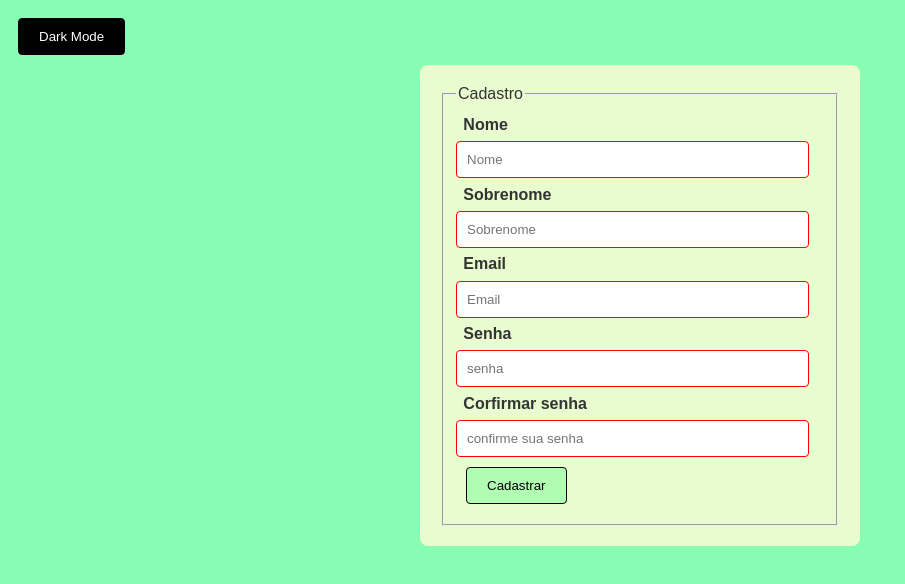
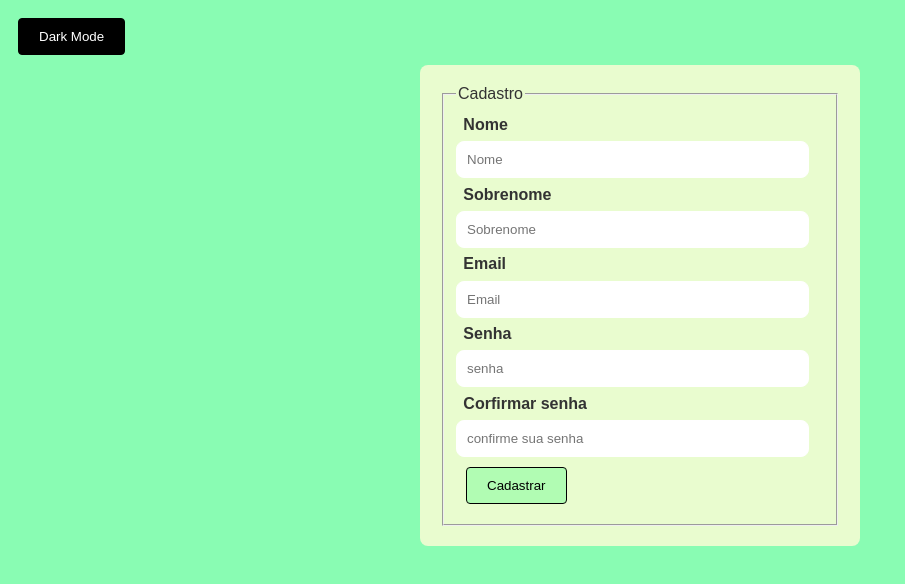
Before and after one commit to Edurb23/JARVIS-CP3, a plain HTML site: page index.html in a window 1280 px wide. Shown: the whole page, without its empty margins (0-905 px from the left). Drawn offline with Linux system fonts and the light colour scheme.

Commit message:
REvisando

```diff
--- a/css/sytaless.css
+++ b/css/sytaless.css
@@ -24,7 +24,7 @@ body {
   label {
     display: block;
     font-weight: bold;
-    margin-bottom: 5px;
+    margin-bottom: 10px;
     margin: 2%;
   }
 
@@ -35,8 +35,8 @@ body {
   input[type="Confirmar_passaword"] {
     width: 90%;
     padding: 10px;
-    border: 1px solid red;
-    border-radius: 4px;
+    border: 1px solid white;
+    border-radius: 8px;
   }
 
   .button {
```
